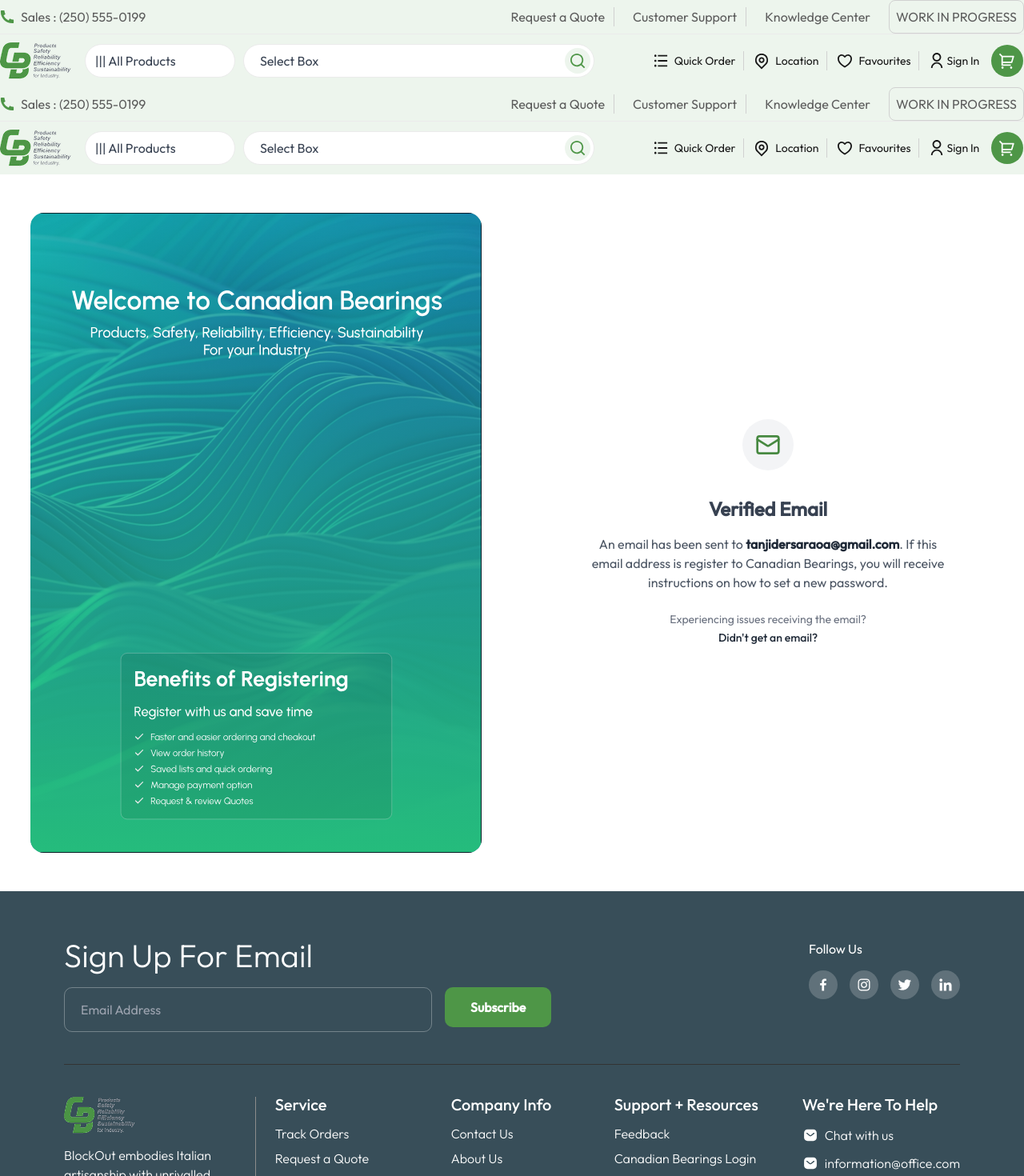
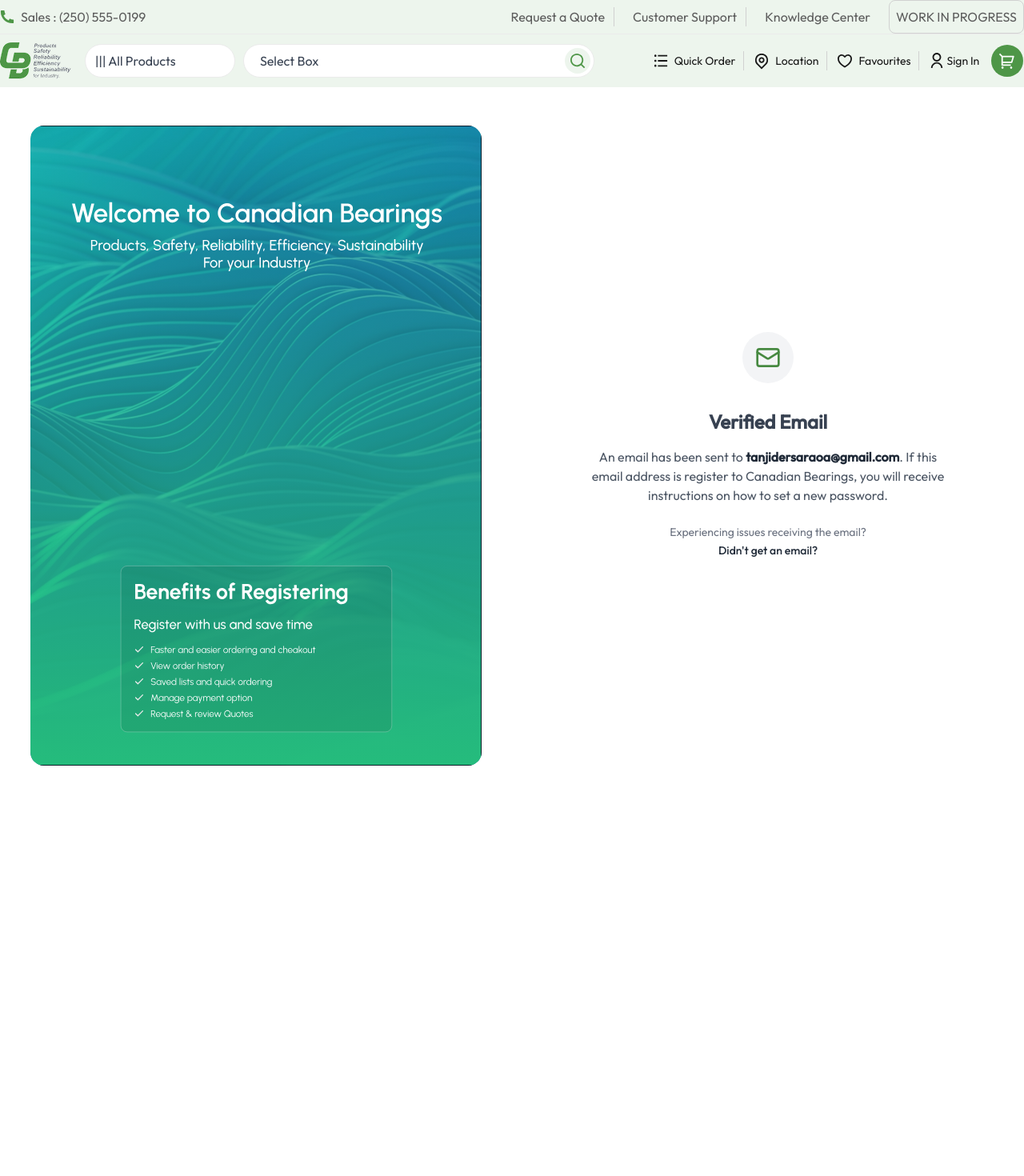
Before and after one commit to AbhijitSarker/canadian-bearings, a Next.js app: page /auth/email-verification in a window 1280 px wide. Shown: the top 1470 px of the page at 80% size. After the commit the page ends 1005 px from the top, so only its background shows below. Built offline with nearby package versions, Linux system fonts and the light colour scheme.

Commit message:
refactor: remove TopHeader, Navbar, and Footer components from AuthLayout

```diff
--- a/app/auth/layout.jsx
+++ b/app/auth/layout.jsx
@@ -1,17 +1,9 @@
-"use client";
-import TopHeader from "@/components/common/topHeader";
-import Navbar from "@/components/common/navbar";
-import Footer from "@/components/home/footer";
-
 export default function AuthLayout({ children }) {
   return (
     <div>
-      <TopHeader />
-      <Navbar />
       <div className="container mx-auto py-12">
         {children}
       </div>
-      <Footer />
     </div>
   );
 }
```
